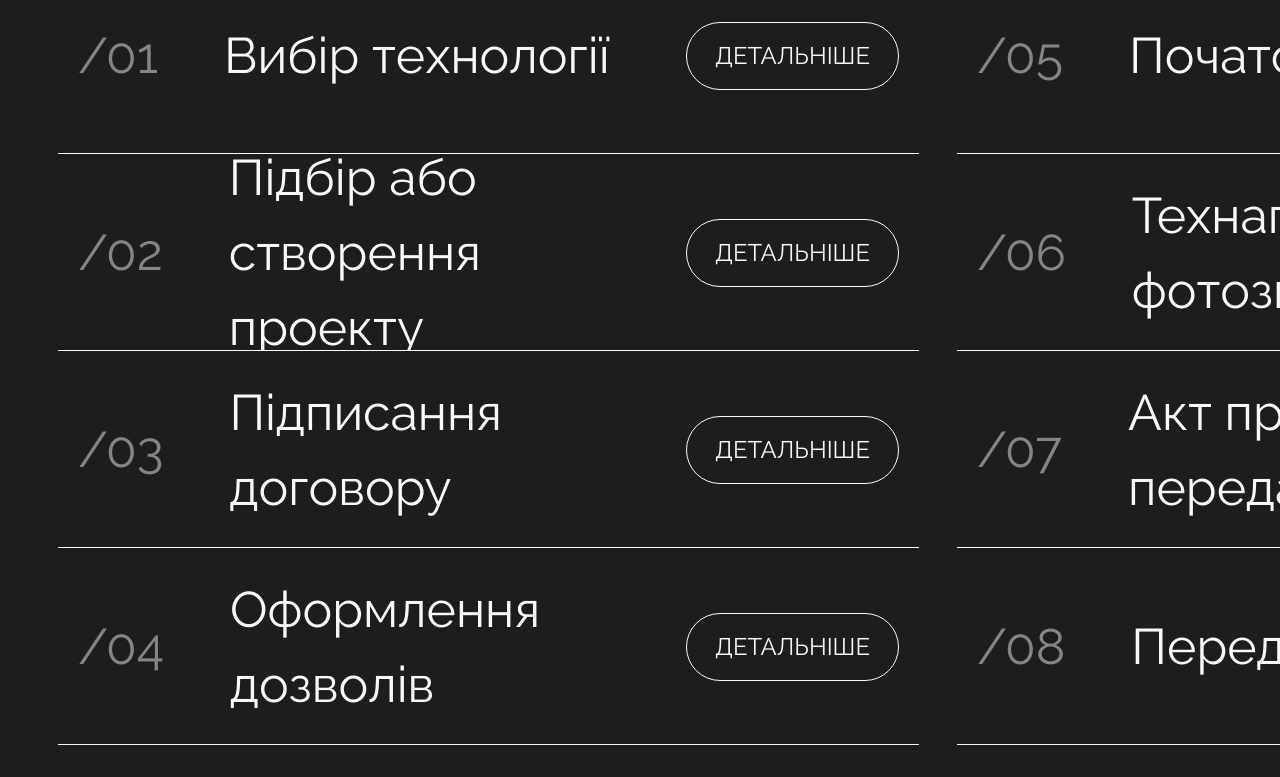
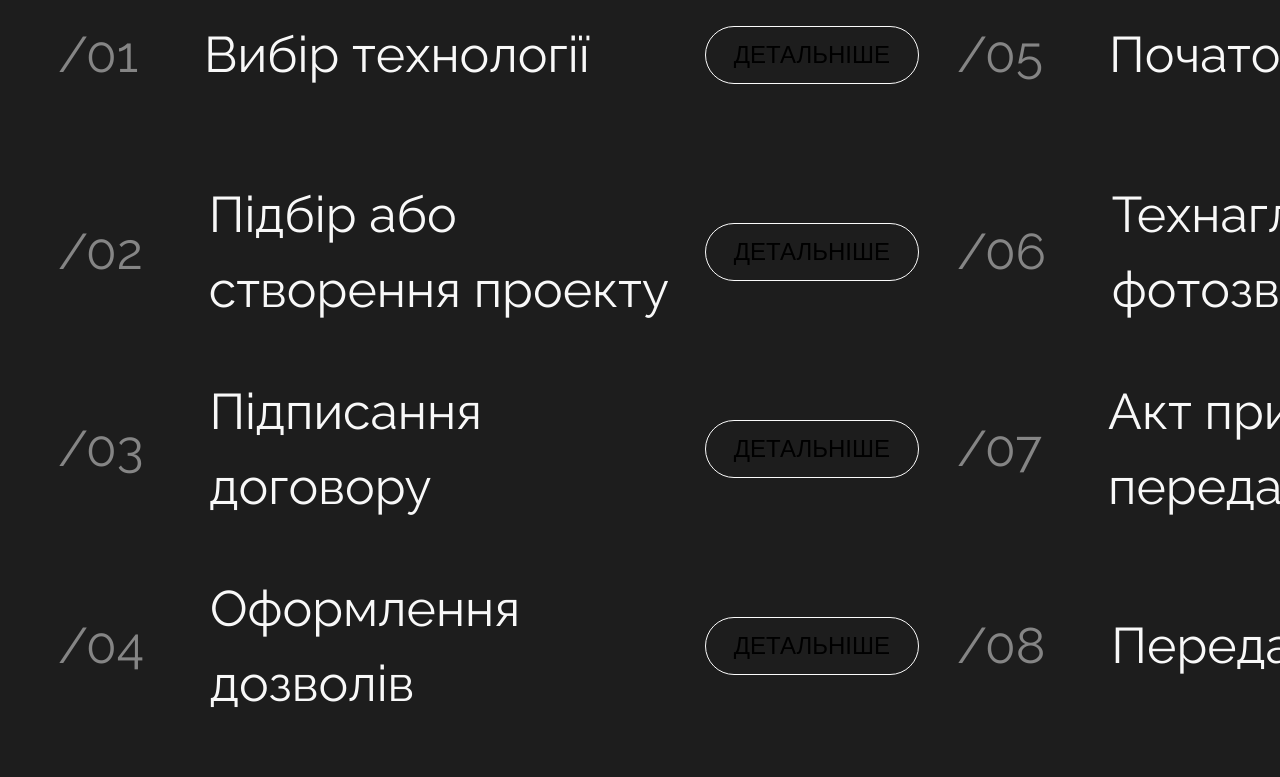
Before and after one commit to AsyaDev14/Eco-house, a React (Vite) app: page / in a window 1280 px wide. Shown: the part 7980-8757 px from the top of the page. Built offline with nearby package versions, Linux system fonts and the light colour scheme.

Commit message:
edit stages

```diff
--- a/src/components/footer/Footer.jsx
+++ b/src/components/footer/Footer.jsx
@@ -16,7 +16,7 @@ const Footer = () => {
       <hr />
       <FooterWrapper>
         <a href="/index.html">
-          <img src={logo} alt="Logo" width="78px" />
+          <img src={logo} alt="Logo" />
         </a>
         <PartWrapper>
           <Title>Контакти</Title>
--- a/src/components/footer/Footer.styled.js
+++ b/src/components/footer/Footer.styled.js
@@ -6,6 +6,10 @@ export const FooterWrapper = styled.div`
   padding: 60px 0 50px;
 
   position: relative;
+
+  img {
+    width: 124px;
+  }
 `;
 
 export const PartWrapper = styled.div`
--- a/src/components/stages/Stages.jsx
+++ b/src/components/stages/Stages.jsx
@@ -1,74 +1,128 @@
+import { useState } from "react";
 import Container from "../Container/Container";
-import { AccordionWpapper, Title } from "./Stages.styled";
-import Accordion from "../Accordion/Accordion";
+import {
+  OpenButton,
+  DetailsWrapper,
+  PairWpapper,
+  StageWrapper,
+  Title,
+} from "./Stages.styled";
+// import Accordion from "../Accordion/Accordion";
+// AccordionWpapper,
 
 const Stages = () => {
+  // const data = [
+  //   { id: "01", title: "Вибір технології", text: "" },
+  //   {
+  //     id: "02",
+  //     title: "Підбір або створення проекту",
+  //     text: "Lorem ipsum dolor sit amet consectetur adipisicing elit. Accusantium adipisci reprehenderit voluptatum temporibus natus! Atque culpa illum iste eos vero, incidunt error aliquam perferendis dignissimos eaque voluptates accusamus cum cumque?",
+  //   },
+  //   {
+  //     id: "03",
+  //     title: "Підбір або створення проекту",
+  //     text: "Lorem ipsum dolor sit amet consectetur adipisicing elit. Accusantium adipisci reprehenderit voluptatum temporibus natus! Atque culpa illum iste eos vero, incidunt error aliquam perferendis dignissimos eaque voluptates accusamus cum cumque?",
+  //   },
+  //   {
+  //     id: "04",
+  //     title: "Підбір або створення проекту",
+  //     text: "Lorem ipsum dolor sit amet consectetur adipisicing elit. Accusantium adipisci reprehenderit voluptatum temporibus natus! Atque culpa illum iste eos vero, incidunt error aliquam perferendis dignissimos eaque voluptates accusamus cum cumque?",
+  //   },
+  //   {
+  //     id: "05",
+  //     title: "Підбір або створення проекту",
+  //     text: "Lorem ipsum dolor sit amet consectetur adipisicing elit. Accusantium adipisci reprehenderit voluptatum temporibus natus! Atque culpa illum iste eos vero, incidunt error aliquam perferendis dignissimos eaque voluptates accusamus cum cumque?",
+  //   },
+  //   {
+  //     id: "06",
+  //     title: "Підбір або створення проекту",
+  //     text: "Lorem ipsum dolor sit amet consectetur adipisicing elit. Accusantium adipisci reprehenderit voluptatum temporibus natus! Atque culpa illum iste eos vero, incidunt error aliquam perferendis dignissimos eaque voluptates accusamus cum cumque?",
+  //   },
+  //   {
+  //     id: "07",
+  //     title: "Підбір або створення проекту",
+  //     text: "Lorem ipsum dolor sit amet consectetur adipisicing elit. Accusantium adipisci reprehenderit voluptatum temporibus natus! Atque culpa illum iste eos vero, incidunt error aliquam perferendis dignissimos eaque voluptates accusamus cum cumque?",
+  //   },
+  //   {
+  //     id: "08",
+  //     title: "Підбір або створення проекту",
+  //     text: "Lorem ipsum dolor sit amet consectetur adipisicing elit. Accusantium adipisci reprehenderit voluptatum temporibus natus! Atque culpa illum iste eos vero, incidunt error aliquam perferendis dignissimos eaque voluptates accusamus cum cumque?",
+  //   },
+  // ];
+
+  const [isOpen, setIsOpen] = useState(false);
+
+  const toggleAccordion = () => {
+    setIsOpen(!isOpen);
+  };
+
   return (
     <Container>
       <Title>Етапи будівництва</Title>
-      <AccordionWpapper>
-        <div>
-          <Accordion title="Вибір технології" number="/01">
+      <div>
+        {isOpen ? (
+          <DetailsWrapper>
+            <p>/01</p>
+            <h4>Вибір технології</h4>
             <p>
-              Будівельна компанія котеджів "Eco House" з розумінням ставиться до
+              Будівельна компанія котеджів Eco House з розумінням ставиться до
               вибору клієнта. Співробітники в деталях опишуть переваги і
               недоліки кожної технології, врахують геологічне розташування
               ділянки, фізико-хімічні характеристики матеріалів та ін. деталі.
             </p>
-          </Accordion>
-          <Accordion title="Підбір або створення проекту" number="/02">
-            <p>
-              Lorem ipsum dolor sit amet consectetur adipisicing elit. Natus
-              dignissimos tempore doloribus molestias id amet soluta sunt
-              consequatur! Quas, nam!
-            </p>
-          </Accordion>
-          <Accordion title="Підписання договору" number="/03">
-            <p>
-              Lorem ipsum dolor sit amet consectetur adipisicing elit. Natus
-              dignissimos tempore doloribus molestias id amet soluta sunt
-              consequatur! Quas, nam!
-            </p>
-          </Accordion>
-          <Accordion title="Оформлення дозволів" number="/04">
-            <p>
-              Lorem ipsum dolor sit amet consectetur adipisicing elit. Natus
-              dignissimos tempore doloribus molestias id amet soluta sunt
-              consequatur! Quas, nam!
-            </p>
-          </Accordion>
-        </div>
-        <div>
-          <Accordion title="Початок робіт" number="/05">
-            <p>
-              Lorem ipsum dolor sit amet consectetur adipisicing elit. Natus
-              dignissimos tempore doloribus molestias id amet soluta sunt
-              consequatur! Quas, nam!
-            </p>
-          </Accordion>
-          <Accordion title="Технагляд і фотозвіт" number="/06">
-            <p>
-              Lorem ipsum dolor sit amet consectetur adipisicing elit. Natus
-              dignissimos tempore doloribus molestias id amet soluta sunt
-              consequatur! Quas, nam!
-            </p>
-          </Accordion>
-          <Accordion title="Акт приймання-передачі" number="/07">
-            <p>
-              Lorem ipsum dolor sit amet consectetur adipisicing elit. Natus
-              dignissimos tempore doloribus molestias id amet soluta sunt
-              consequatur! Quas, nam!
-            </p>
-          </Accordion>
-          <Accordion title="Передача ключів" number="/08">
-            <p>
-              Lorem ipsum dolor sit amet consectetur adipisicing elit. Natus
-              dignissimos tempore doloribus molestias id amet soluta sunt
-              consequatur! Quas, nam!
-            </p>
-          </Accordion>
-        </div>
-      </AccordionWpapper>
+            <button onClick={toggleAccordion}>X</button>
+          </DetailsWrapper>
+        ) : (
+          <PairWpapper>
+            <StageWrapper>
+              <p>/01</p>
+              <h4>Вибір технології</h4>
+              <OpenButton onClick={toggleAccordion}>Детальніше</OpenButton>
+            </StageWrapper>
+            <StageWrapper>
+              <p>/05</p>
+              <h4>Початок робіт</h4>
+              <OpenButton onClick={toggleAccordion}>Детальніше</OpenButton>
+            </StageWrapper>
+          </PairWpapper>
+        )}
+        <PairWpapper>
+          <StageWrapper>
+            <p>/02</p>
+            <h4>Підбір або створення проекту</h4>
+            <OpenButton onClick={toggleAccordion}>Детальніше</OpenButton>
+          </StageWrapper>
+          <StageWrapper>
+            <p>/06</p>
+            <h4>Технагляд і фотозвіт</h4>
+            <OpenButton onClick={toggleAccordion}>Детальніше</OpenButton>
+          </StageWrapper>
+        </PairWpapper>
+        <PairWpapper>
+          <StageWrapper>
+            <p>/03</p>
+            <h4>Підписання договору</h4>
+            <OpenButton onClick={toggleAccordion}>Детальніше</OpenButton>
+          </StageWrapper>
+          <StageWrapper>
+            <p>/07</p>
+            <h4>Акт приймання-передачі</h4>
+            <OpenButton onClick={toggleAccordion}>Детальніше</OpenButton>
+          </StageWrapper>
+        </PairWpapper>
+        <PairWpapper>
+          <StageWrapper>
+            <p>/04</p>
+            <h4>Оформлення дозволів</h4>
+            <OpenButton onClick={toggleAccordion}>Детальніше</OpenButton>
+          </StageWrapper>
+          <StageWrapper>
+            <p>/08</p>
+            <h4>Передача ключів</h4>
+            <OpenButton onClick={toggleAccordion}>Детальніше</OpenButton>
+          </StageWrapper>
+        </PairWpapper>
+      </div>
     </Container>
   );
 };
--- a/src/components/stages/Stages.styled.js
+++ b/src/components/stages/Stages.styled.js
@@ -10,13 +10,91 @@ export const Title = styled.h2`
   padding-bottom: 80px;
 `;
 
-export const AccordionWpapper = styled.div`
-  /* display: grid;
-  grid-template-columns: 1fr 1fr;
-  grid-template-rows: repeat(1fr, 4); */
+export const PairWpapper = styled.div`
+  display: flex;
+  gap: 38px;
+`;
+
+export const StageWrapper = styled.div`
+  width: 861px;
+  height: 197px;
 
   display: flex;
-  gap: 38px;
+  align-items: center;
 
-  padding-bottom: 150px;
+  p {
+    color: #858585;
+    font-size: 50px;
+    font-weight: 400;
+
+    padding-right: 66px;
+  }
+
+  h4 {
+    font-size: 50px;
+    font-weight: 400;
+
+    width: 487px;
+    padding-right: 17px;
+  }
 `;
+
+export const OpenButton = styled.button`
+  border: 1px solid #fbfbfb;
+  border-radius: 30px;
+  background-color: transparent;
+
+  font-size: 24px;
+  font-weight: 400;
+  text-transform: uppercase;
+
+  padding: 14px 28px;
+`;
+
+export const DetailsWrapper = styled.div`
+  display: flex;
+  padding: 40px 80px;
+
+  color: #1d1d1d;
+  background-color: #fbfbfb;
+
+  h4 {
+    font-size: 50px;
+    font-weight: 400;
+
+    width: 487px;
+    padding-right: 298px;
+  }
+
+  p {
+    font-size: 24px;
+    font-weight: 400;
+
+    width: 574px;
+
+    padding-right: 88px;
+
+    &:first-of-type {
+      color: #858585;
+      font-size: 50px;
+      padding-right: 200px;
+      width: 90px;
+    }
+  }
+
+  button {
+    display: flex;
+    justify-content: center;
+    align-items: center;
+
+    color: #fbfbfb;
+    background-color: #1d1d1d;
+    border: none;
+    border-radius: 50%;
+
+    font-size: 36px;
+
+    width: 60px;
+    height: 60px;
+  }
+`;
```
